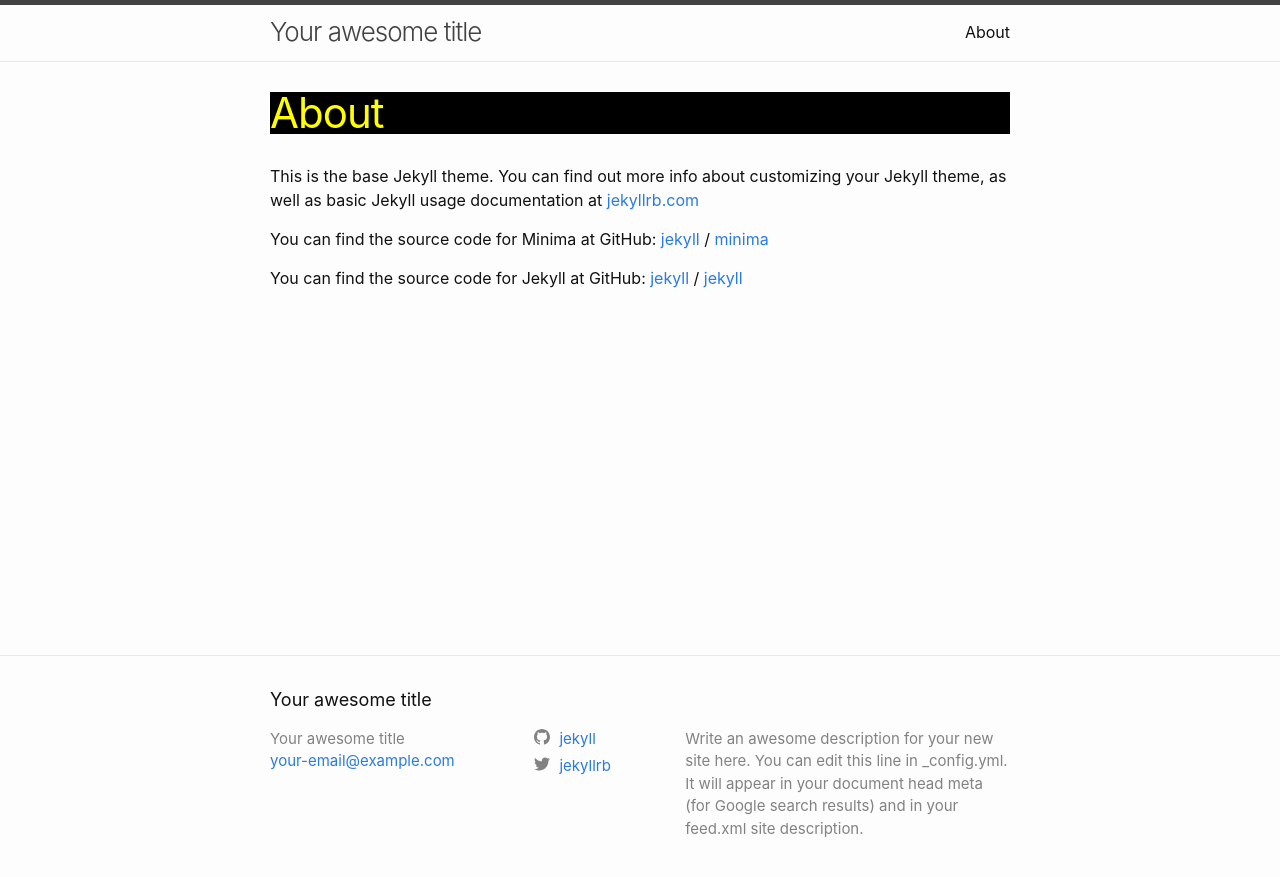
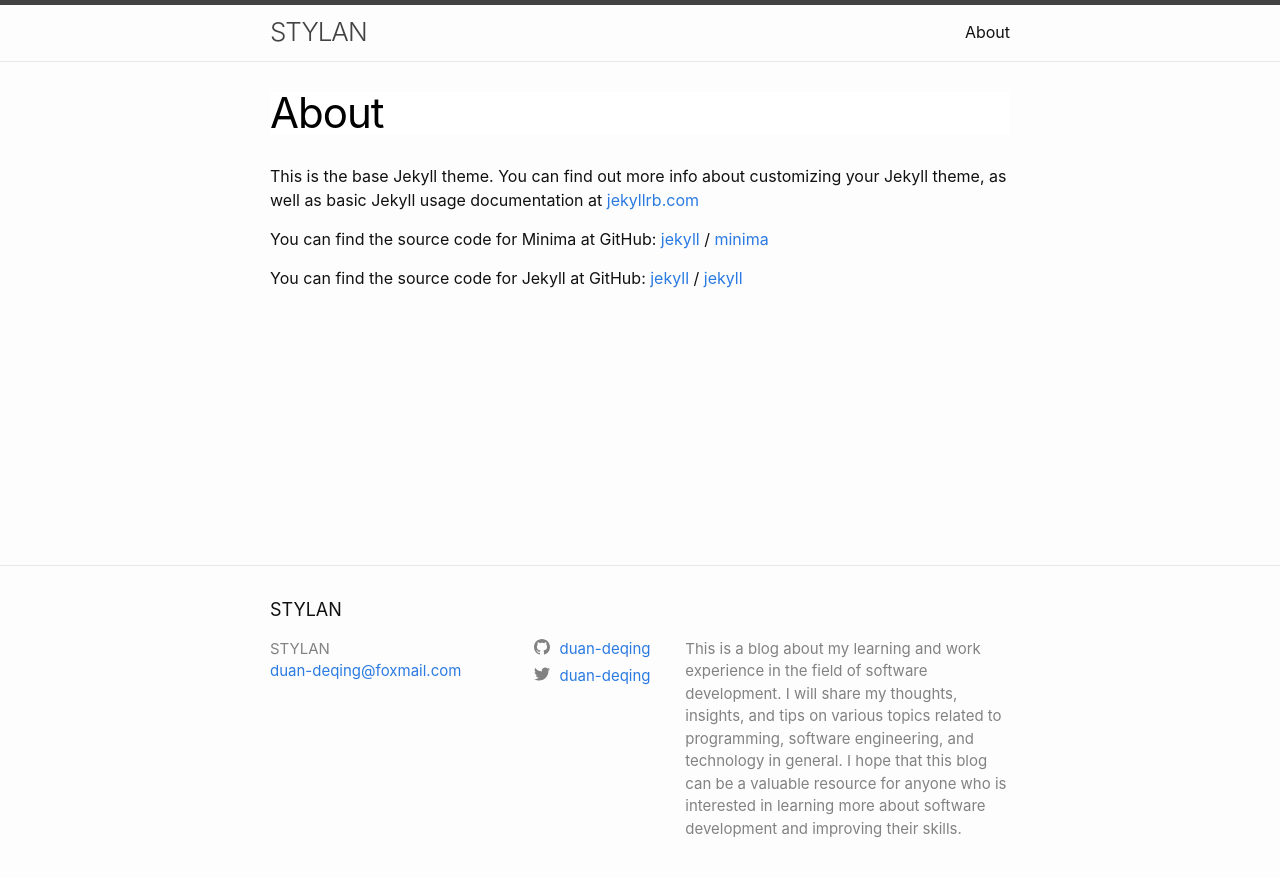
Before and after one commit to duan-deqing/github-pages-with-docker, a Jekyll site: the page built from about.md, in a window 1280 px wide. Shown: the top 877 px of the page. Built offline with Jekyll 4.4.1, drawn with Linux system fonts in a browser that asks for light colours.

Commit message:
update _config.yml

```diff
--- a/Gemfile
+++ b/Gemfile
@@ -11,6 +11,7 @@ source "https://rubygems.org"
 gem "jekyll", "~> 3.9.3"
 
 # This is the default theme for new Jekyll sites. You may change this to anything you like.
+# Remove minima theme as it is now a regular theme.
 gem "minima", "~> 2.0"
 
 # If you want to use GitHub Pages, remove the "gem "jekyll"" above and
--- a/_config.yml
+++ b/_config.yml
@@ -13,19 +13,19 @@
 # you will see them accessed via {{ site.title }}, {{ site.email }}, and so on.
 # You can create any custom variable you would like, and they will be accessible
 # in the templates via {{ site.myvariable }}.
-title: Your awesome title
-email: your-email@example.com
+title: STYLAN
+email: duan-deqing@foxmail.com
 description: >- # this means to ignore newlines until "baseurl:"
-  Write an awesome description for your new site here. You can edit this
-  line in _config.yml. It will appear in your document head meta (for
-  Google search results) and in your feed.xml site description.
+  This is a blog about my learning and work experience in the field of software development. I will share my thoughts, insights, and tips on various topics related to programming, software engineering, and technology in general. I hope that this blog can be a valuable resource for anyone who is interested in learning more about software development and improving their skills.
 baseurl: "/github-pages-with-docker" # the subpath of your site, e.g. /blog
 url: "https://duan-deqing.github.io" # the base hostname & protocol for your site, e.g. http://example.com
-twitter_username: jekyllrb
-github_username:  jekyll
+twitter_username: duan-deqing
+github_username:  duan-deqing
 
 # Build settings
 markdown: kramdown
+
+# Remove minima theme as it is now a regular theme.
 theme: minima
 plugins:
   - jekyll-feed
--- a/_sass/minima/_layout.scss
+++ b/_sass/minima/_layout.scss
@@ -220,8 +220,8 @@
   @include relative-font-size(2.625);
   letter-spacing: -1px;
   line-height: 1;
-  background-color: black;
-  color: yellow;
+  background-color: white;
+  color: black;
 
   @include media-query($on-laptop) {
     @include relative-font-size(2.25);
```
Also changed, not shown: _posts/2026-02-25-my-first-post.md (added, +7 -0 lines), Gemfile.lock.
